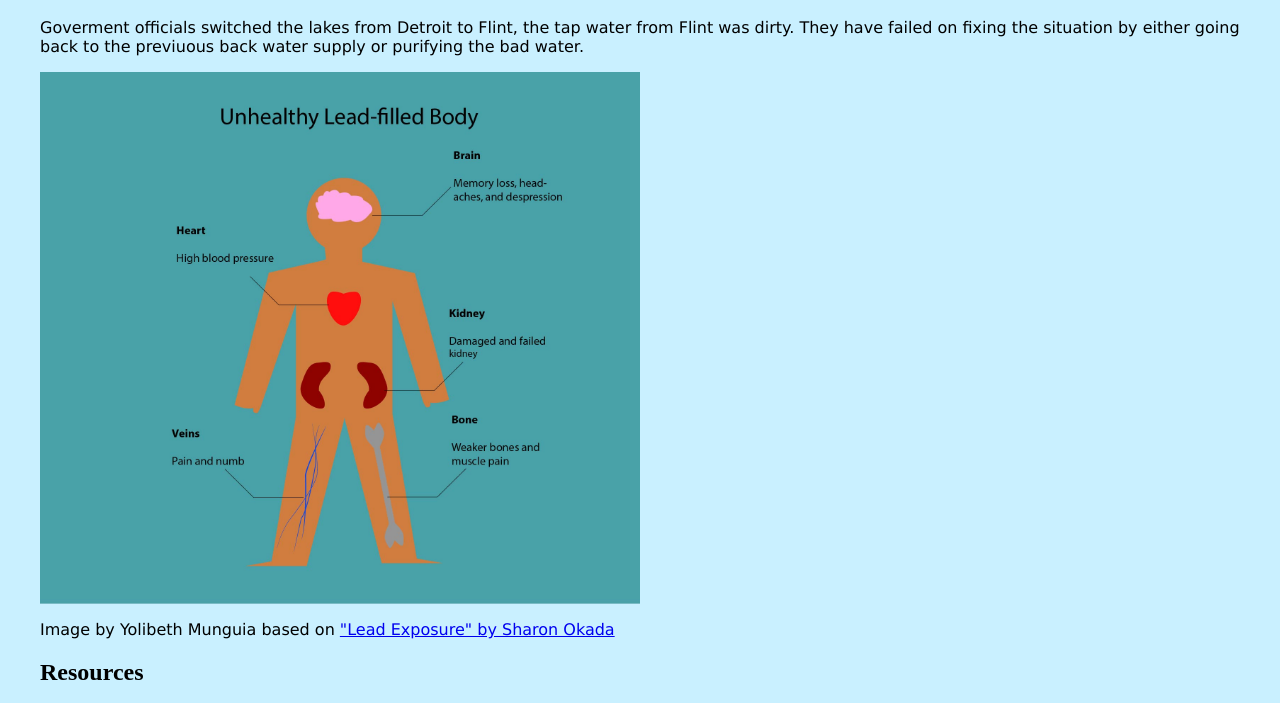
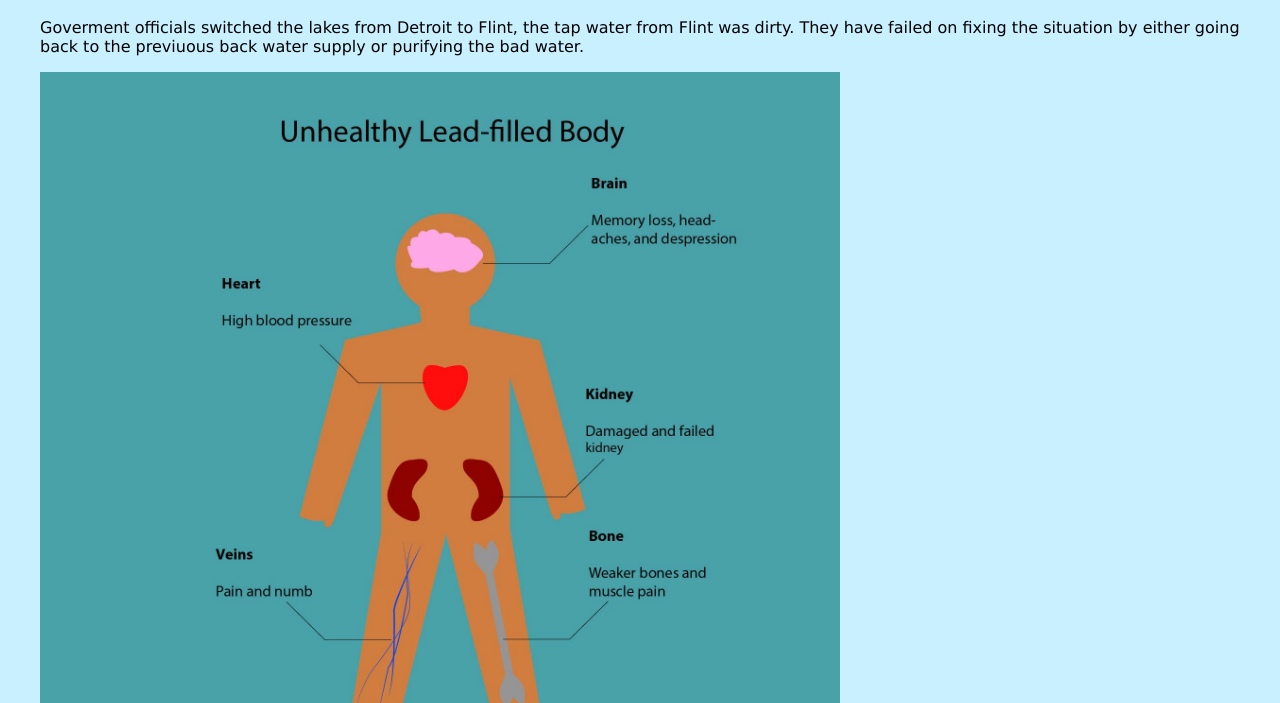
Before and after one commit to ymunguia/FlintMichigan, a plain HTML site: page index.html in a window 1280 px wide. Shown: the part 92-795 px from the top of the page. Drawn offline with Linux system fonts and the light colour scheme.

Commit message:
Add files via upload

```diff
--- a/index.html
+++ b/index.html
@@ -6,7 +6,7 @@
         <body>
         <h1>The Effect of Dirty Water on Flint, Michigan Residents</h1>
         <p>Goverment officials switched the lakes from Detroit to Flint, the tap water from Flint was dirty. They have failed on fixing the situation by either going back to the previuous back water supply or purifying the bad water.</p>
-        <img src="images/bg_dark_full.jpg" alt="diagram" width="600px"/>
+        <img src="images/bg_dark_full.jpg" alt="diagram" width="800px"/>
         <p>Image by Yolibeth Munguia based on <a href="https://2dbdd5116ffa30a49aa8-c03f075f8191fb4e60e74b907071aee8.ssl.cf1.rackcdn.com/12126987_1474760596.0996_funddescription.jpg">"Lead Exposure" by Sharon Okada</a></p>
         <h2>Resources</h2>
         <ul>
```
